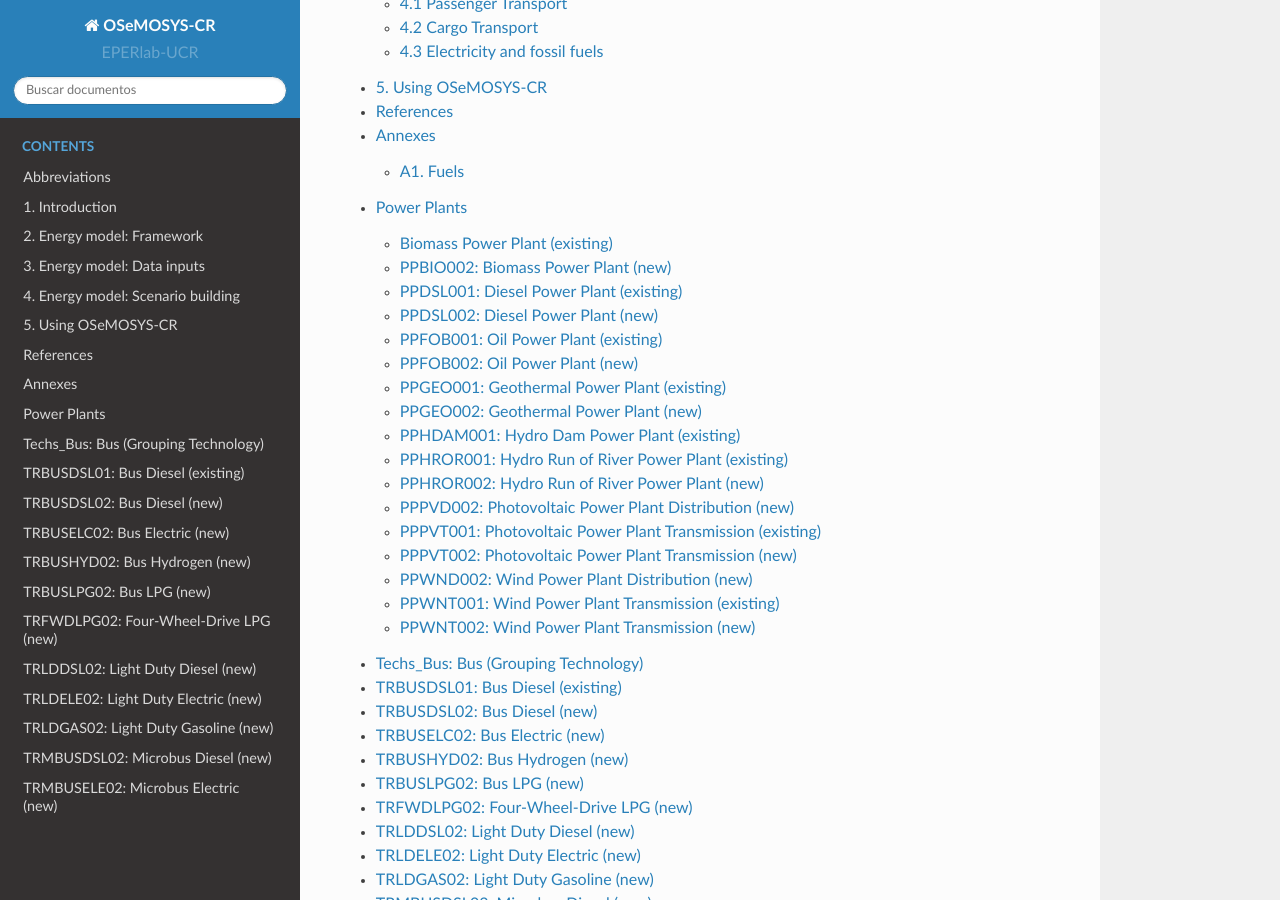
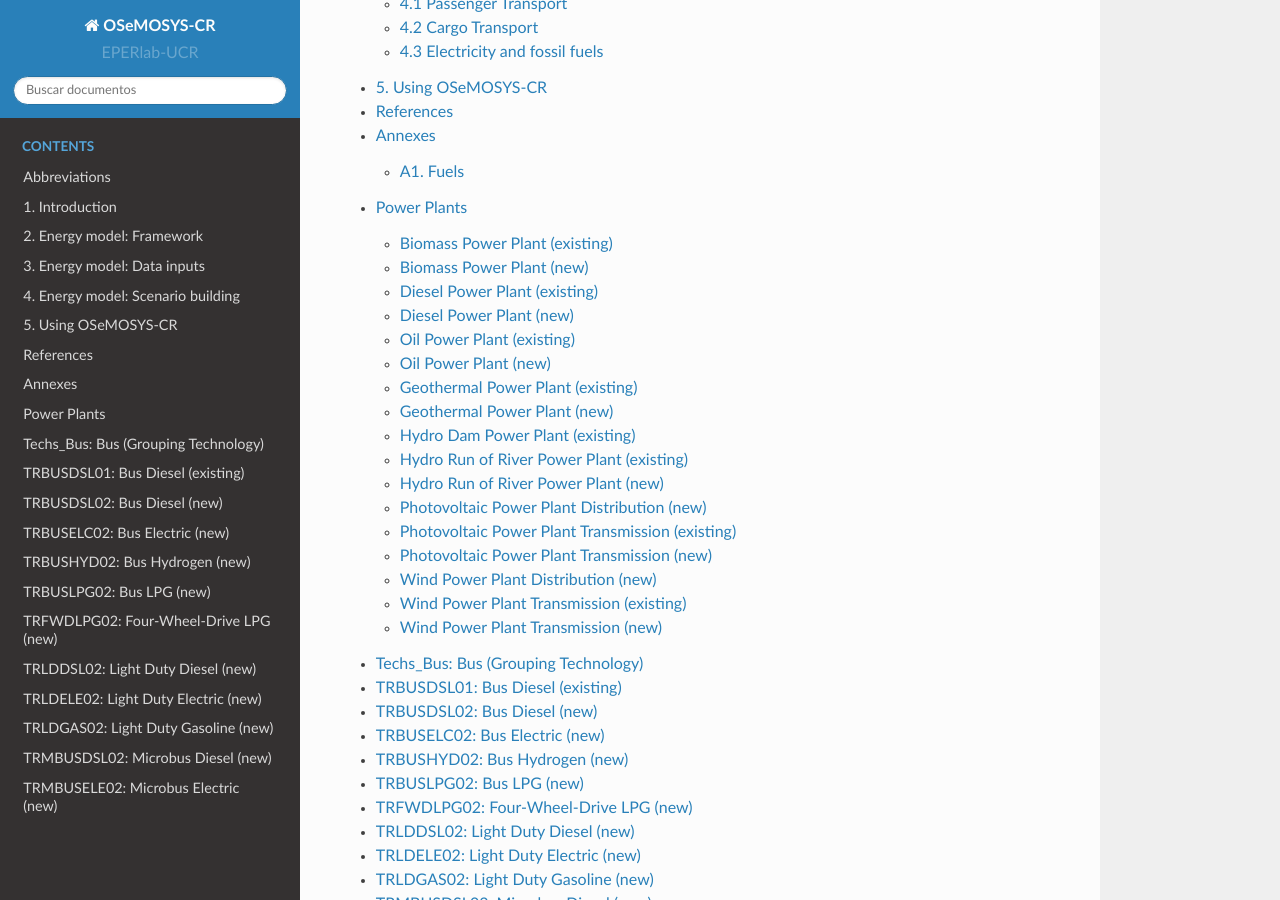
Before and after one commit to EPERLab/OSeMOSYS-CR, a Sphinx documentation site: the page built from docs/index.rst, in a window 1280 px wide and 900 px high, scrolled down 684 px. Built offline with Sphinx 7.4.7 and the Read the Docs theme 2.0.0, drawn with Linux system fonts in a browser that asks for light colours; formulas are drawn with MathJax 3; some of the changed lines change nothing that is shown.

Commit message:
Update Power_Plants.rst

```diff
--- a/docs/fichas/Power_Plants.rst
+++ b/docs/fichas/Power_Plants.rst
@@ -122,7 +122,7 @@
    This is the description.
 
 
-PPBIO002: Biomass Power Plant (new)
+Biomass Power Plant (new)
 +++++++++
 
 +-------------------------------------------------+-------+--------------+--------------+--------------+--------------+
@@ -244,7 +244,7 @@
 Description:
    This is the description.
 
-PPDSL001: Diesel Power Plant (existing)
+Diesel Power Plant (existing)
 +++++++++
 
 +-------------------------------------------------+-------+--------------+--------------+--------------+--------------+
@@ -378,7 +378,7 @@
 Description:
    This is the description.
 
-PPDSL002: Diesel Power Plant (new)
+Diesel Power Plant (new)
 +++++++++
 
 +-------------------------------------------------+-------+--------------+--------------+--------------+--------------+
@@ -499,7 +499,7 @@
    This is the description.
 
 
-PPFOB001: Oil Power Plant (existing)
+Oil Power Plant (existing)
 +++++++++
 
 +-------------------------------------------------+-------+--------------+--------------+--------------+--------------+
@@ -634,7 +634,7 @@
    This is the description.
 
 
-PPFOB002: Oil Power Plant (new)
+Oil Power Plant (new)
 +++++++++
 
 +-------------------------------------------------+-------+--------------+--------------+--------------+--------------+
@@ -754,7 +754,7 @@
 Description:
    This is the description.
 
-PPGEO001: Geothermal Power Plant (existing)
+Geothermal Power Plant (existing)
 +++++++++
 
 +-------------------------------------------------+-------+--------------+--------------+--------------+--------------+
@@ -894,7 +894,7 @@
    This is the description.
 
 
-PPGEO002: Geothermal Power Plant (new)
+Geothermal Power Plant (new)
 ++++++++
 
 +-------------------------------------------------+-------+--------------+--------------+--------------+--------------+
@@ -1055,7 +1055,7 @@
 Description:
    This is the description.
 
-PPHDAM001: Hydro Dam Power Plant (existing)
+Hydro Dam Power Plant (existing)
 +++++++++
 
 +-------------------------------------------------+-------+--------------+--------------+--------------+--------------+
@@ -1195,7 +1195,7 @@
    This is the description.
 
 
-PPHROR001: Hydro Run of River Power Plant (existing)
+Hydro Run of River Power Plant (existing)
 +++++++++
 
 +-------------------------------------------------+-------+--------------+--------------+--------------+--------------+
@@ -1334,7 +1334,7 @@
 Description:
    This is the description.
 
-PPHROR002: Hydro Run of River Power Plant (new)
+Hydro Run of River Power Plant (new)
 ++++++++
 
 +-------------------------------------------------+-------+--------------+--------------+--------------+--------------+
@@ -1496,7 +1496,7 @@
    This is the description.
 
 
-PPPVD002: Photovoltaic Power Plant Distribution (new)
+Photovoltaic Power Plant Distribution (new)
 +++++++++
 
 +-------------------------------------------------+-------+--------------+--------------+--------------+--------------+
@@ -1639,7 +1639,7 @@
 Description:
    This is the description.
 
-PPPVT001: Photovoltaic Power Plant Transmission (existing)
+Photovoltaic Power Plant Transmission (existing)
 ++++++++++
 
 +-------------------------------------------------+-------+--------------+--------------+--------------+--------------+
@@ -1774,7 +1774,7 @@
 Description:
    This is the description.
 
-PPPVT002: Photovoltaic Power Plant Transmission (new)
+Photovoltaic Power Plant Transmission (new)
 +++++++++
 
 +-------------------------------------------------+-------+--------------+--------------+--------------+--------------+
@@ -1935,7 +1935,7 @@
 Description:
    This is the description.
 
-PPWND002: Wind Power Plant Distribution (new)
+Wind Power Plant Distribution (new)
 +++++++++
 
 +-------------------------------------------------+-------+--------------+--------------+--------------+--------------+
@@ -2078,7 +2078,7 @@
 Description:
    This is the description.
 
-PPWNT001: Wind Power Plant Transmission (existing)
+Wind Power Plant Transmission (existing)
 +++++++++
 
 +-------------------------------------------------+-------+--------------+--------------+--------------+--------------+
@@ -2213,7 +2213,7 @@
 Description:
    This is the description.
 
-PPWNT002: Wind Power Plant Transmission (new)
+Wind Power Plant Transmission (new)
 +++++++++
 
 +-------------------------------------------------+-------+--------------+--------------+--------------+--------------+
```
